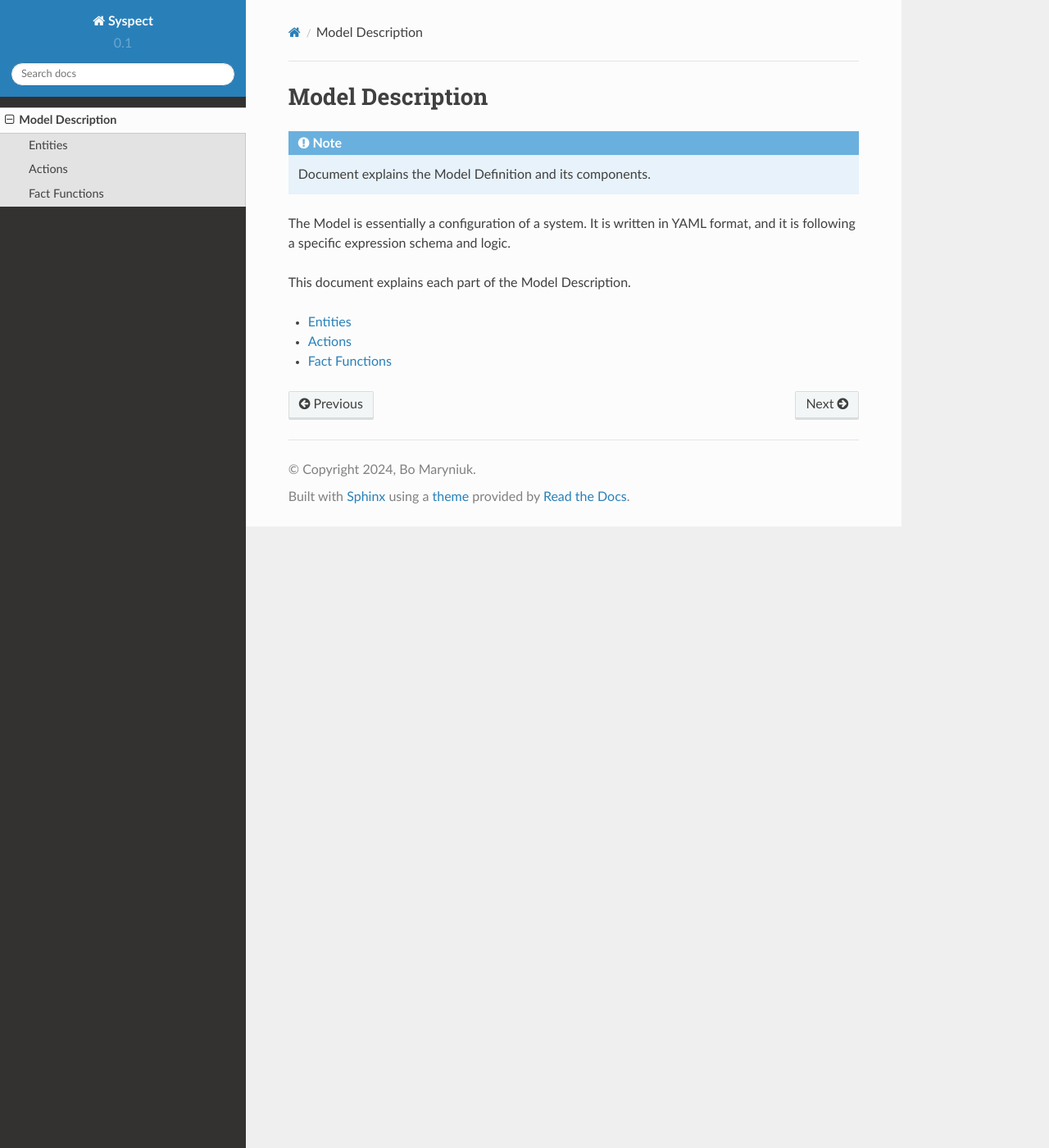
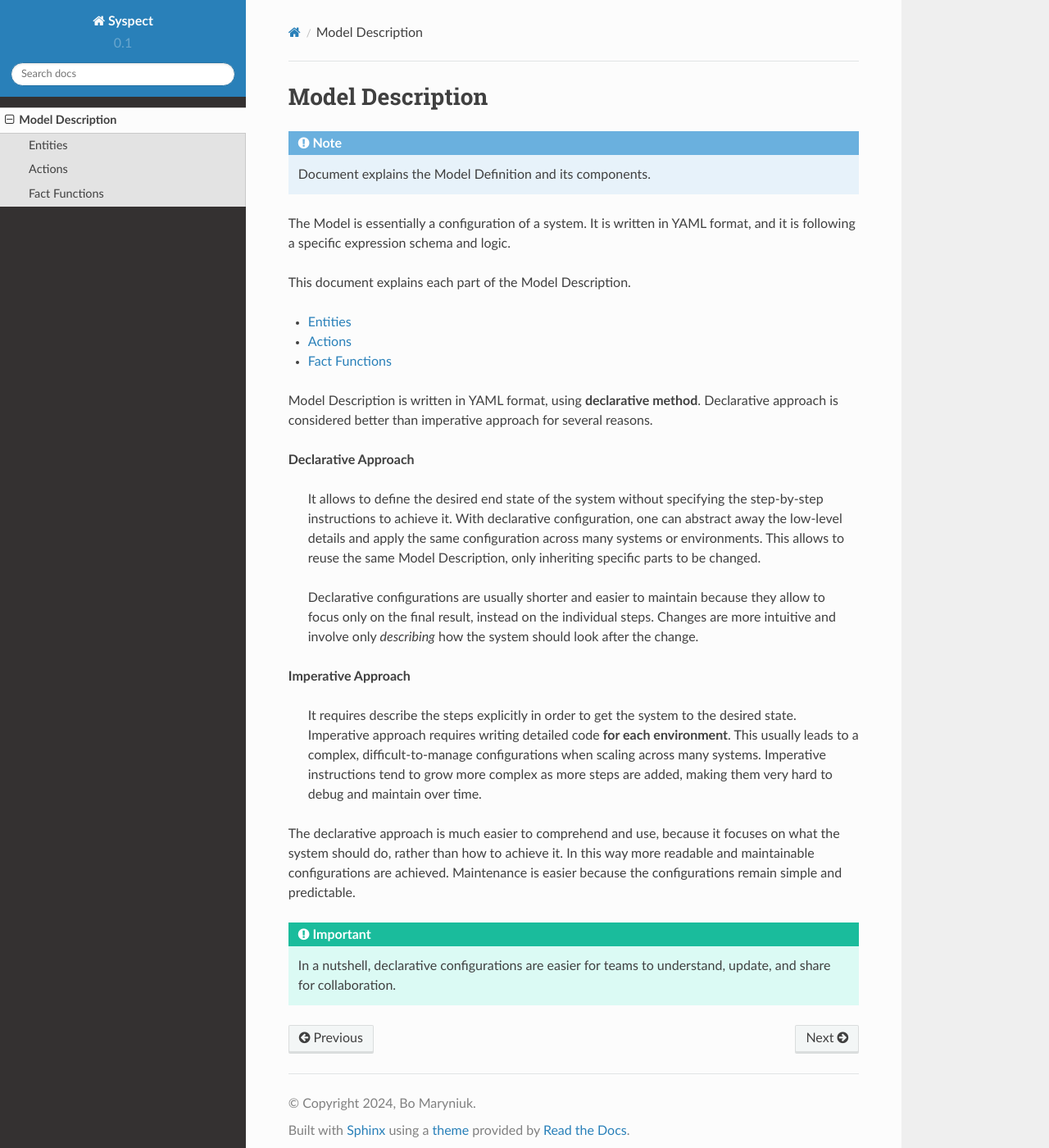
Before and after one commit to tinythings/sysinspect, a Sphinx documentation site: the page built from docs/modeldescr/overview.rst, in a window 1280 px wide and 1400 px high. Shown: the whole window at 82% size. Built offline with Sphinx 7.4.7 and the Read the Docs theme 2.0.0, drawn with Linux system fonts in a browser that asks for light colours; pages that are not in the unit, such as notebooks, are missing from menus.

Commit message:
Update overview

```diff
--- a/docs/modeldescr/overview.rst
+++ b/docs/modeldescr/overview.rst
@@ -16,3 +16,33 @@ This document explains each part of the Model Description.
    actions
    constraints
    functions
+
+Model Description is written in YAML format, using **declarative method**. Declarative approach
+is considered better than imperative approach for several reasons.
+
+**Declarative Approach**
+
+   It allows to define the desired end state of the system without specifying the step-by-step
+   instructions to achieve it. With declarative configuration, one can abstract away the low-level
+   details and apply the same configuration across many systems or environments. This allows to reuse
+   the same Model Description, only inheriting specific parts to be changed.
+
+   Declarative configurations are usually shorter and easier to maintain because they allow to focus
+   only on the final result, instead on the individual steps. Changes are more intuitive and involve
+   only *describing* how the system should look after the change.
+
+**Imperative Approach**
+
+   It requires describe the steps explicitly in order to get the system to the desired state. Imperative
+   approach requires writing detailed code **for each environment**. This usually leads to a complex,
+   difficult-to-manage configurations when scaling across many systems. Imperative instructions tend
+   to grow more complex as more steps are added, making them very hard to debug and maintain over time.
+
+The declarative approach is much easier to comprehend and use, because it focuses on what the
+system should do, rather than how to achieve it. In this way more readable and maintainable
+configurations are achieved. Maintenance is easier because the configurations remain simple and predictable.
+
+.. important::
+
+   In a nutshell, declarative configurations are easier for teams to understand, update, and share
+   for collaboration.
```
